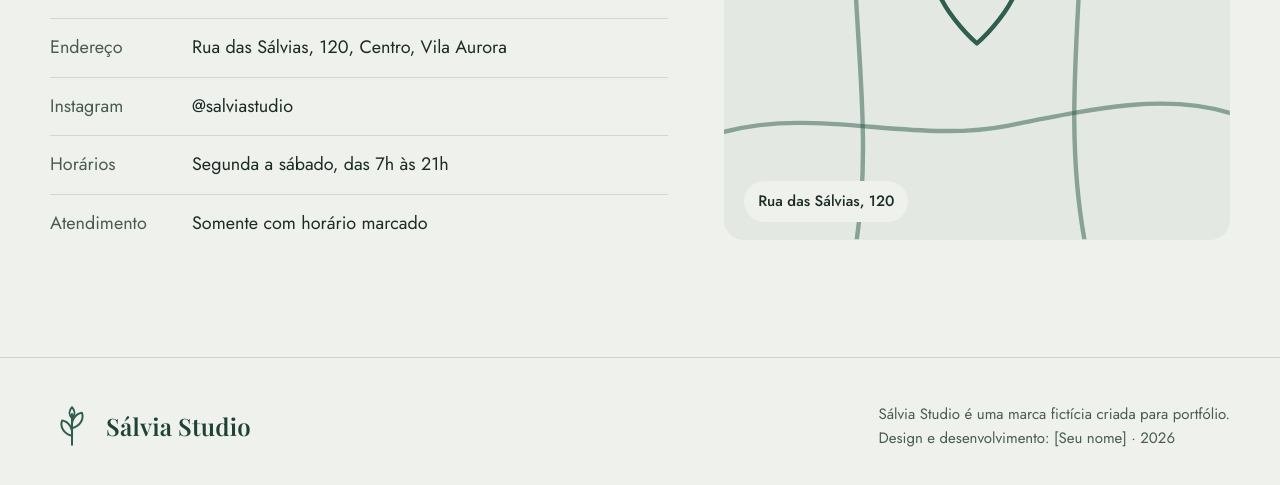
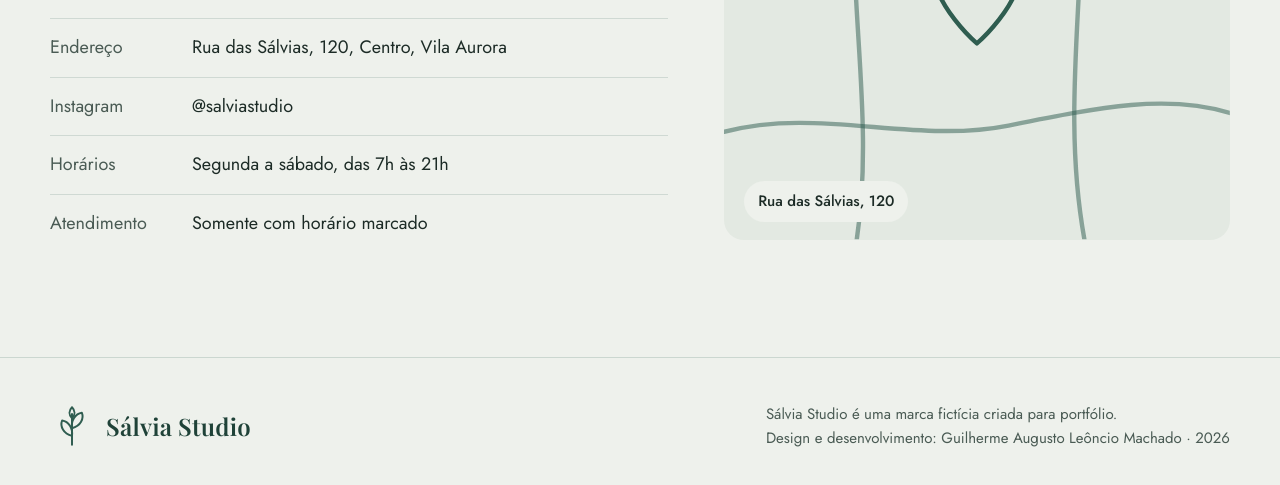
Before and after one commit to GuilhermeMachado-Dev/Salvia-Studio, a plain HTML site: page index.html in a window 1280 px wide. Shown: the part 5324-5809 px from the top of the page. Drawn offline with nearby package versions, Linux system fonts and the light colour scheme.

Commit message:
Add files via upload

```diff
--- a/index.html
+++ b/index.html
@@ -387,7 +387,7 @@
   <div class="wrap rodape">
     <a class="marca marca-rodape" href="#inicio" aria-label="Sálvia Studio, voltar ao início"><svg aria-hidden="true"><use href="#i-salvia"/></svg><span>Sálvia Studio</span></a>
     <!-- TROCAR: seu nome -->
-    <p>Sálvia Studio é uma marca fictícia criada para portfólio.<br>Design e desenvolvimento: [Seu nome] · 2026</p>
+    <p>Sálvia Studio é uma marca fictícia criada para portfólio.<br>Design e desenvolvimento: Guilherme Augusto Leôncio Machado · 2026</p>
   </div>
 </footer>
 
```
